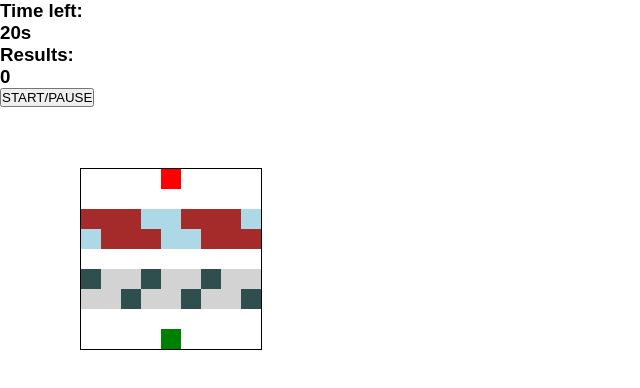
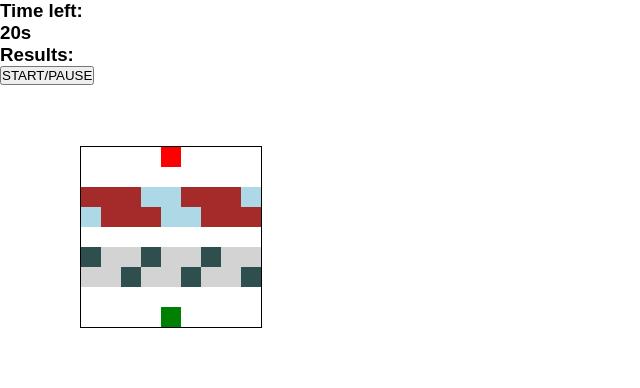
Before and after one commit to 46lemonlime/javascriptBasicGames, a plain HTML site: page 05. frogger/index.html in a window 1280 px wide. Shown: the whole page, without its empty margins (0-640 px from the left). Drawn offline with Linux system fonts and the light colour scheme.

Commit message:
proyect update
- added last 2 game files
- removed result = 0 at frogger index.html

```diff
--- a/05. frogger/index.html
+++ b/05. frogger/index.html
@@ -11,7 +11,7 @@
     <h3 class="time-label" id="time-label">Time left:</h3>
     <h3 class="time-display" id="time-display">20<span>s</span></h3>
     <h3 class="result-label" id="result-label">Results:</h3>
-    <h3 class="result-display" id="result-display">0</h3>
+    <h3 class="result-display" id="result-display"></h3>
     <div class="grid">
       <div></div>
       <div></div>
```
